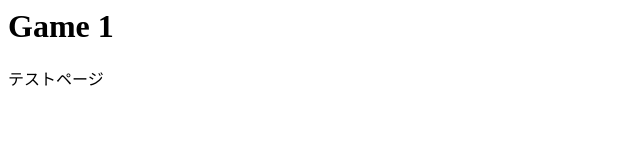
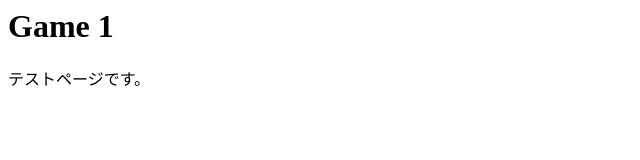
Before and after one commit to Amefurio/Amefurio.github.io, a plain HTML site: page game1/index.html in a window 1280 px wide. Shown: the full height of the page, 0-640 px from the left. Drawn offline with Linux system fonts and the light colour scheme.

Commit message:
index.html を更新

```diff
--- a/game1/index.html
+++ b/game1/index.html
@@ -1,2 +1,2 @@
 <h1>Game 1</h1>
-<p>テストページ</p>
+<p>テストページです。</p>
```
